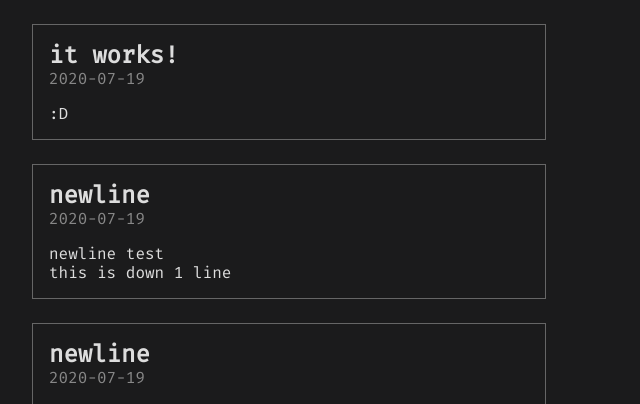
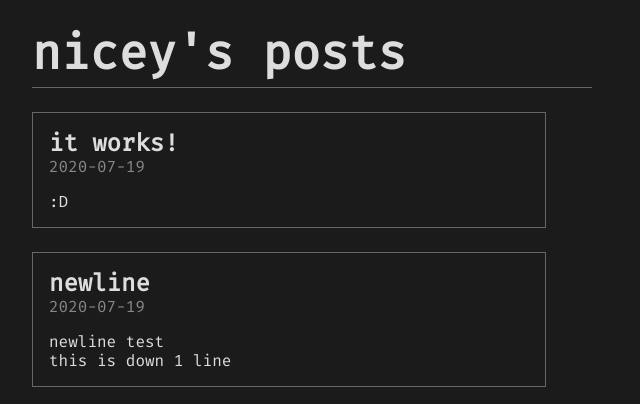
Before and after one commit to nicey0/website, a Flask app: page / in a window 1280 px wide. Shown: the part 58-462 px from the top of the page, without its empty margins (0-640 px from the left). Run offline with Flask 2, Linux system fonts and the light colour scheme; data comes from the database, SQL or seed files in the repository.

Commit message:
cool header thing

```diff
--- a/website/static/base.css
+++ b/website/static/base.css
@@ -46,15 +46,25 @@ main {
     margin: 0 2rem;
 }
 
+main h1 {
+    font-size: 3rem;
+    margin-top: 1.5rem;
+    margin-bottom: 0.3rem;
+}
+
+main div.separator {
+    height: 1px;
+    max-width: 35rem;
+    background-color: var(--white);
+}
+
 /* NEW POST */
 .new-post {
     display: flex;
     flex-direction: column;
     width: 30%;
     padding: 1rem;
-    border-left: 1px solid var(--white);
-    border-right: 1px solid var(--white);
-    border-bottom: 1px solid var(--white);
+    border: 1px solid var(--white);
 }
 
 .new-post label {
--- a/website/templates/base.html
+++ b/website/templates/base.html
@@ -29,7 +29,11 @@
             {% endif %}
         </ul>
     </nav>
-    {% block body %}{% endblock body %}
+    <main>
+        <h1>nicey's {% block header %}{% endblock header %}</h1>
+        <div class="separator"></div>
+        {% block body %}{% endblock body %}
+    </main>
 </body>
 {% block scripts %}{% endblock scripts %}
 </html>
--- a/website/templates/main/posts.html
+++ b/website/templates/main/posts.html
@@ -3,7 +3,6 @@
 {% block header %}posts{% endblock header %}
 
 {% block body %}
-<main>
 {% if g.nicey %}
 <form class='new-post' method="post">
     <h2>new post</h2>
@@ -29,5 +28,4 @@
     </article><br>
     {% endfor %}
 </section>
-</main>
 {% endblock body %}
```
Lines whose indentation alone changed are shown as unchanged.
